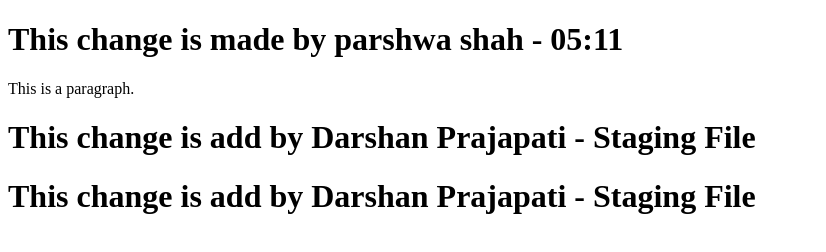
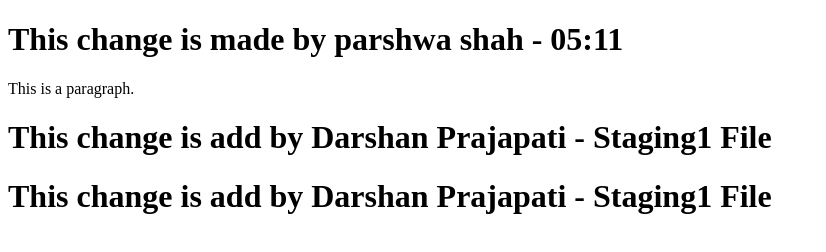
Before and after one commit to tatva177/learning, a plain HTML site: page index.html in a window 1280 px wide. Shown: the whole page, without its empty margins (0-826 px from the left). Drawn offline with Linux system fonts and the light colour scheme.

Commit message:
staging1

```diff
--- a/index.html
+++ b/index.html
@@ -8,8 +8,8 @@
 <h1>This change is made by parshwa shah - 05:11</h1>
 <p>This is a paragraph.</p>
 
-<h1>This change is add by Darshan Prajapati - Staging File</h1>
-<h1>This change is add by Darshan Prajapati - Staging File</h1>
+<h1>This change is add by Darshan Prajapati - Staging1 File </h1>
+<h1>This change is add by Darshan Prajapati - Staging1 File</h1>
 
 </body>
 </html>
```
